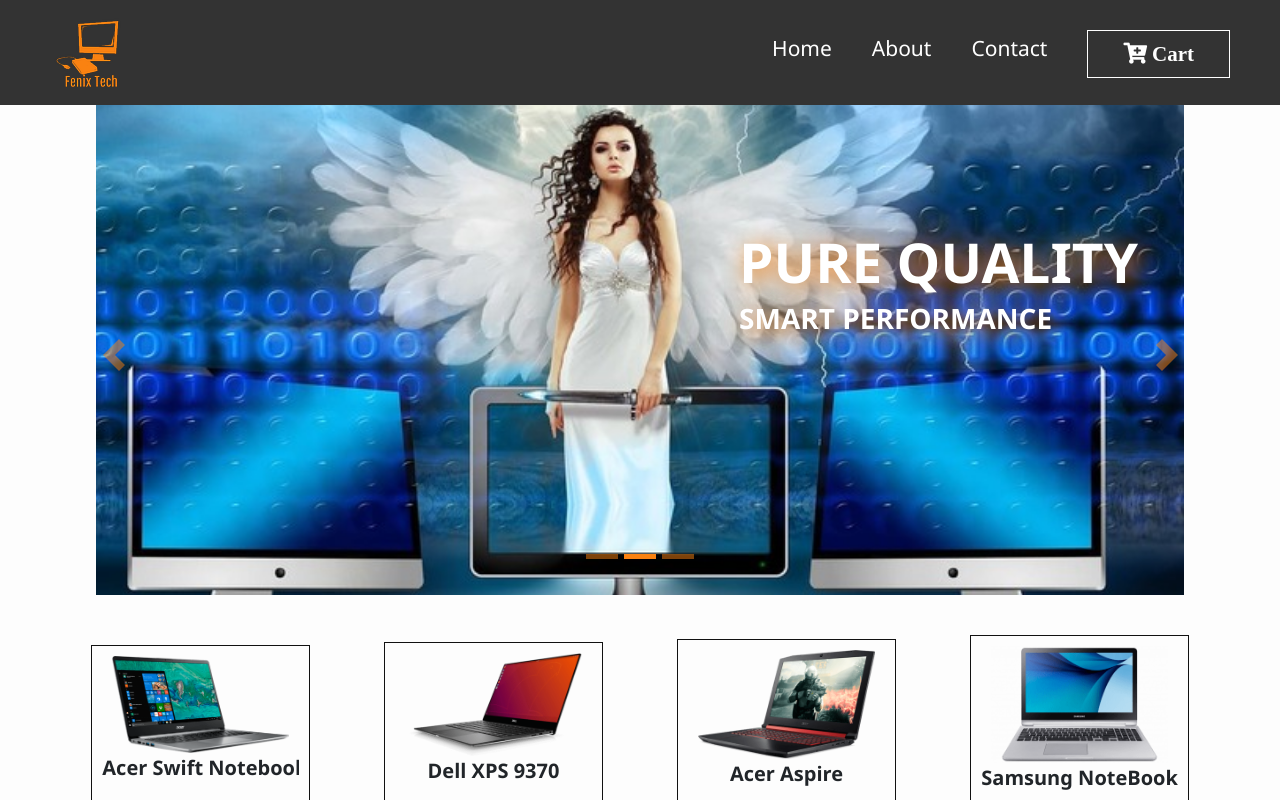
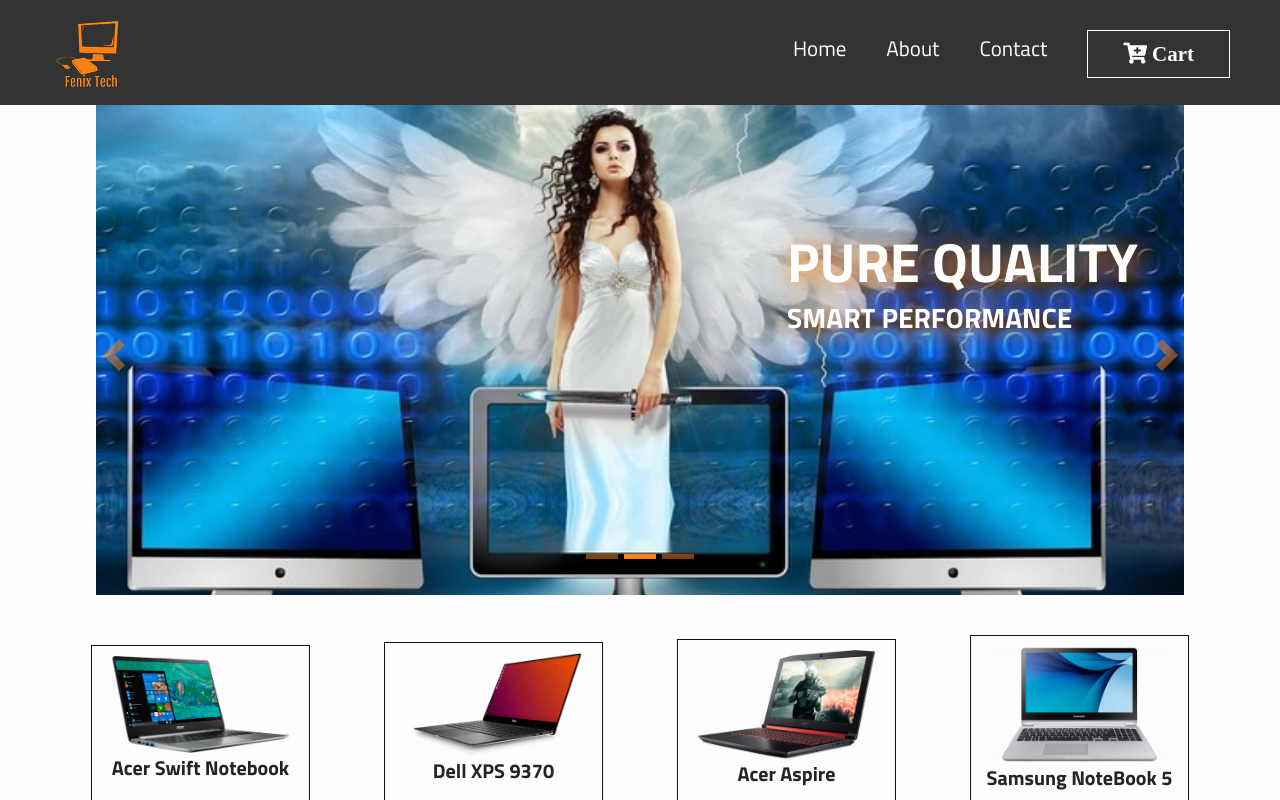
Before and after one commit to nikola-m889/react-laptop-store, a React (Create React App) app: page / in a window 1280 px wide. Shown: the top 800 px of the page. Built offline with nearby package versions, Linux system fonts and the light colour scheme; what google-maps-react would draw is missing.

Commit message:
changing font to Titillium Web

```diff
--- a/src/App.css
+++ b/src/App.css
@@ -5,7 +5,7 @@
 }
 
 body {
-  font-family: "Segoe UI", Tahoma, Geneva, Verdana, sans-serif;
+  font-family: "Titillium Web", sans-serif;
   min-height: 100vh;
   position: relative;
   background-color: #fdfdfd;
```
